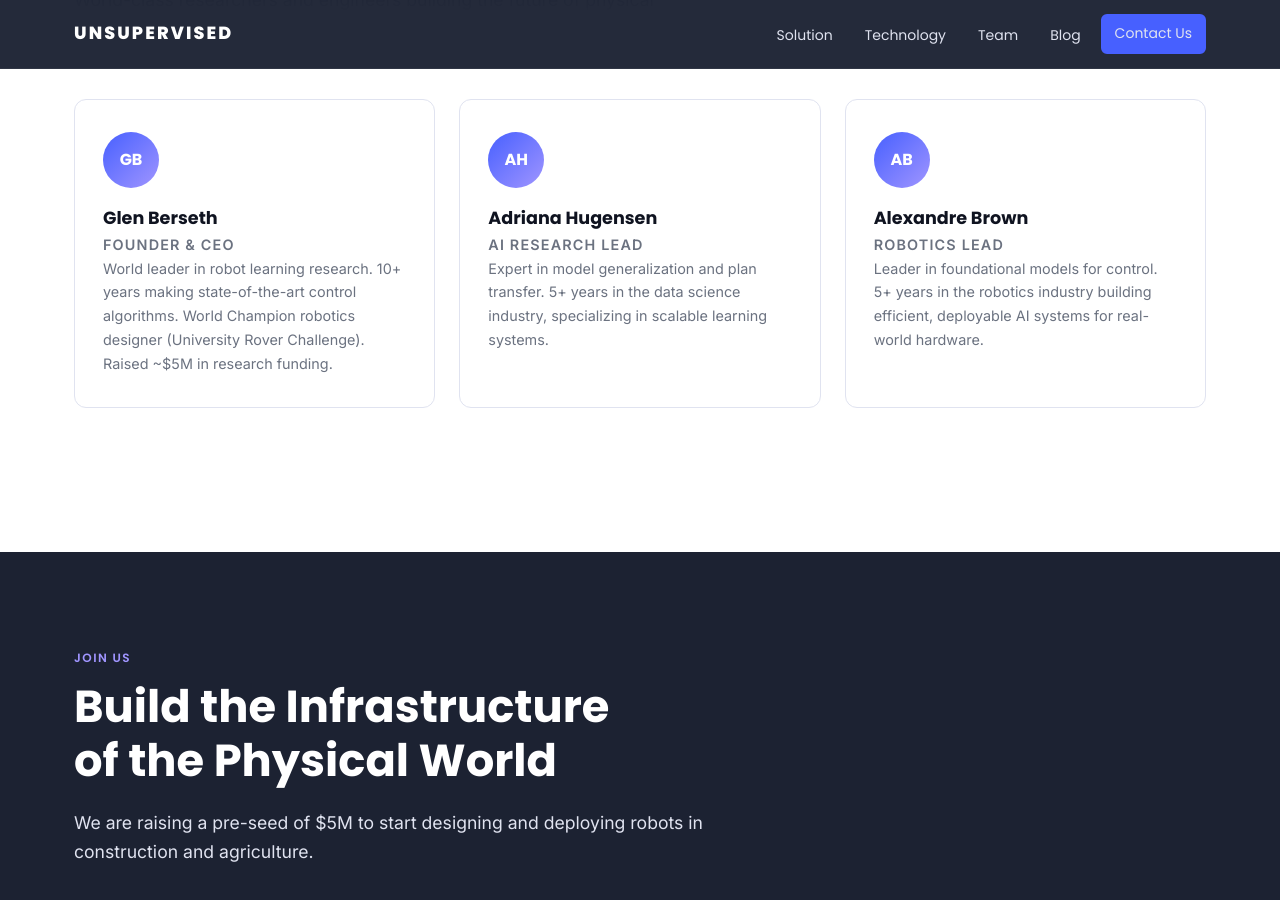
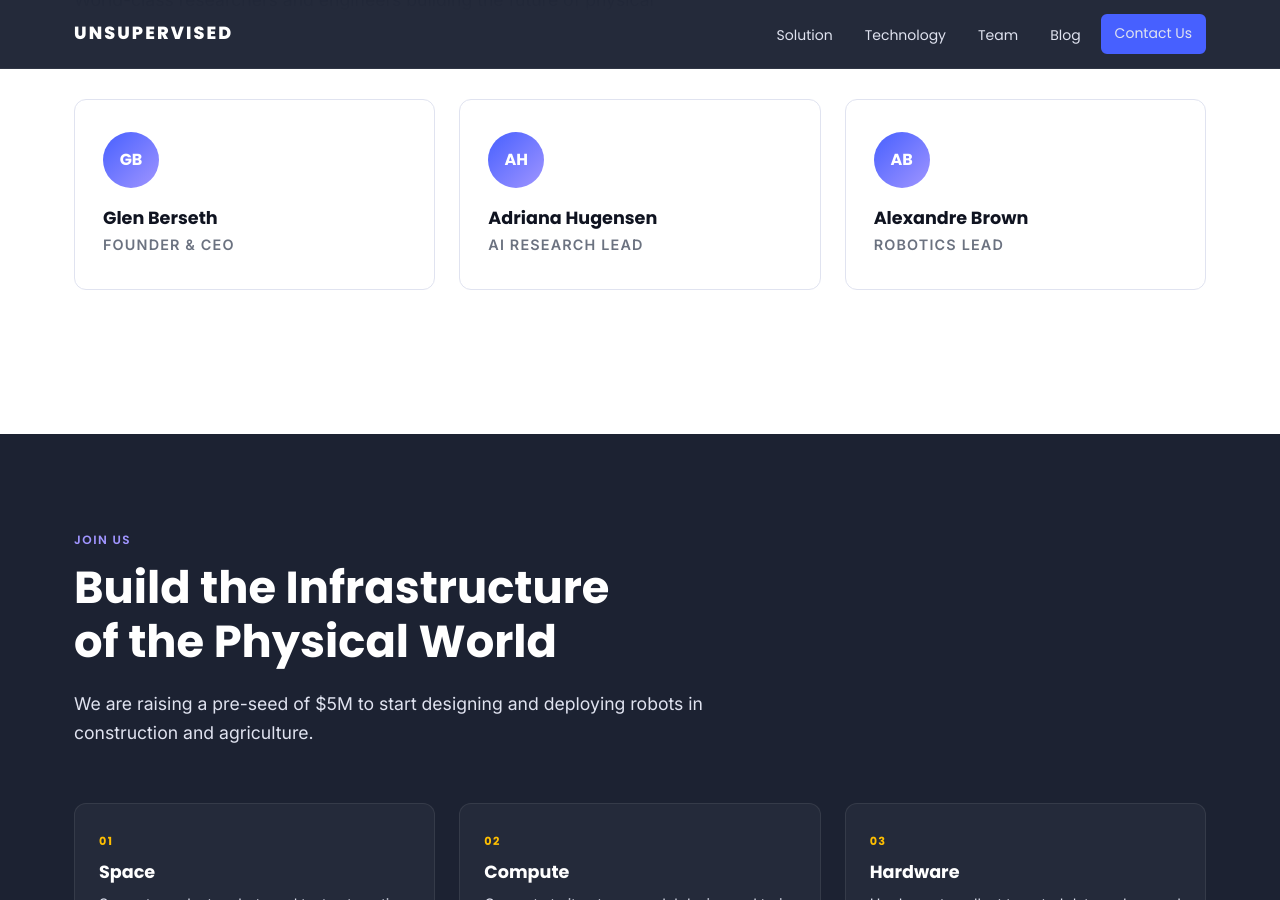
Before and after one commit to Neo-X/Unsupervise_site, a Jekyll site: the page built from index.html, in a window 1280 px wide and 900 px high, scrolled down 3434 px. Built offline with Jekyll 4.4.1, drawn with Linux system fonts in a browser that asks for light colours; the list of posts is cut into pages by our own code.

Commit message:
updating website

```diff
--- a/index.html
+++ b/index.html
@@ -149,19 +149,16 @@ layout: default
         <div class="team-avatar">GB</div>
         <h3>Glen Berseth</h3>
         <p class="team-role">Founder &amp; CEO</p>
-        <p>World leader in robot learning research. 10+ years making state-of-the-art control algorithms. World Champion robotics designer (University Rover Challenge). Raised ~$5M in research funding.</p>
       </div>
       <div class="team-card">
         <div class="team-avatar">AH</div>
         <h3>Adriana Hugensen</h3>
         <p class="team-role">AI Research Lead</p>
-        <p>Expert in model generalization and plan transfer. 5+ years in the data science industry, specializing in scalable learning systems.</p>
       </div>
       <div class="team-card">
         <div class="team-avatar">AB</div>
         <h3>Alexandre Brown</h3>
         <p class="team-role">Robotics Lead</p>
-        <p>Leader in foundational models for control. 5+ years in the robotics industry building efficient, deployable AI systems for real-world hardware.</p>
       </div>
     </div>
   </div>
```
